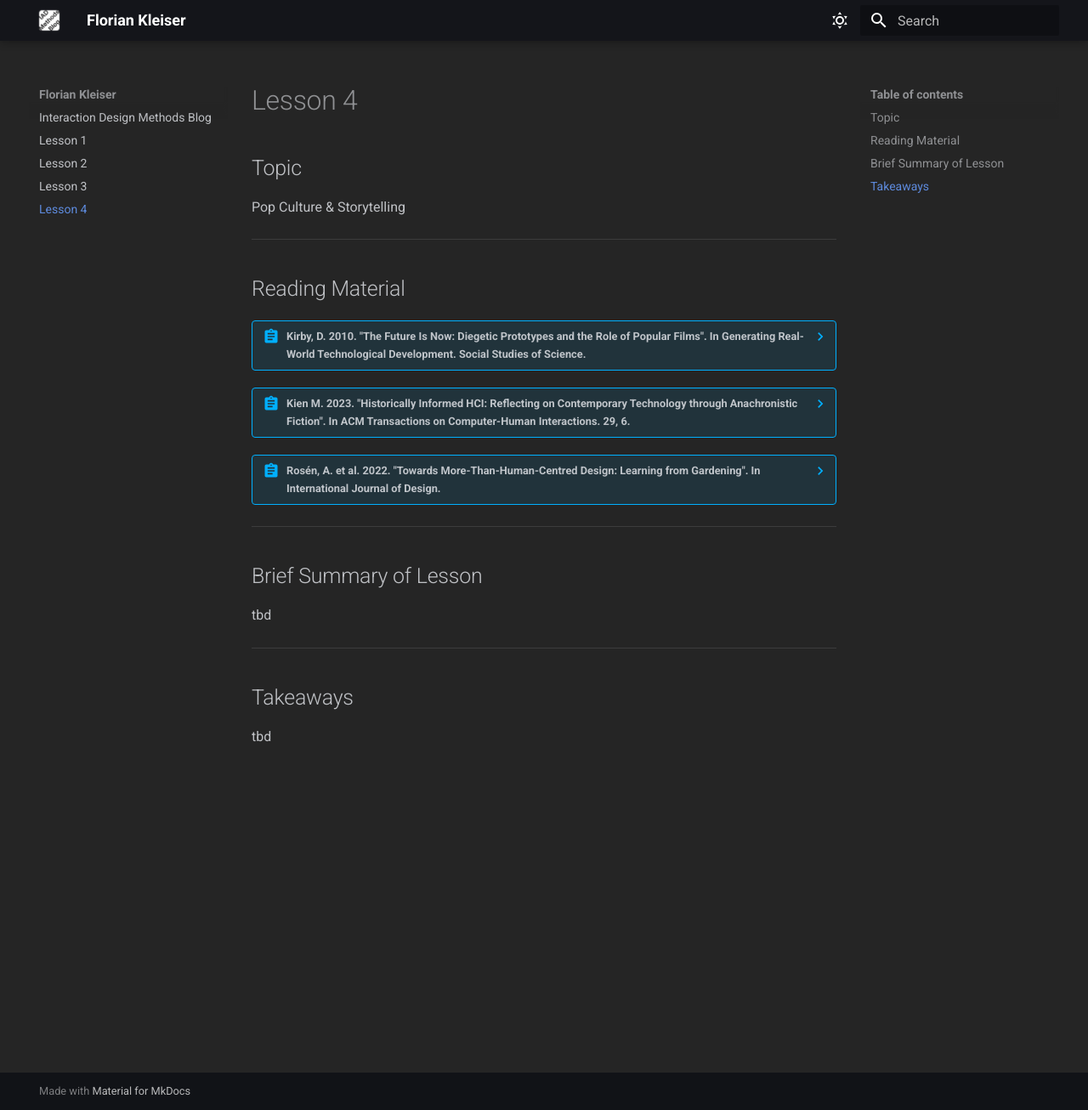
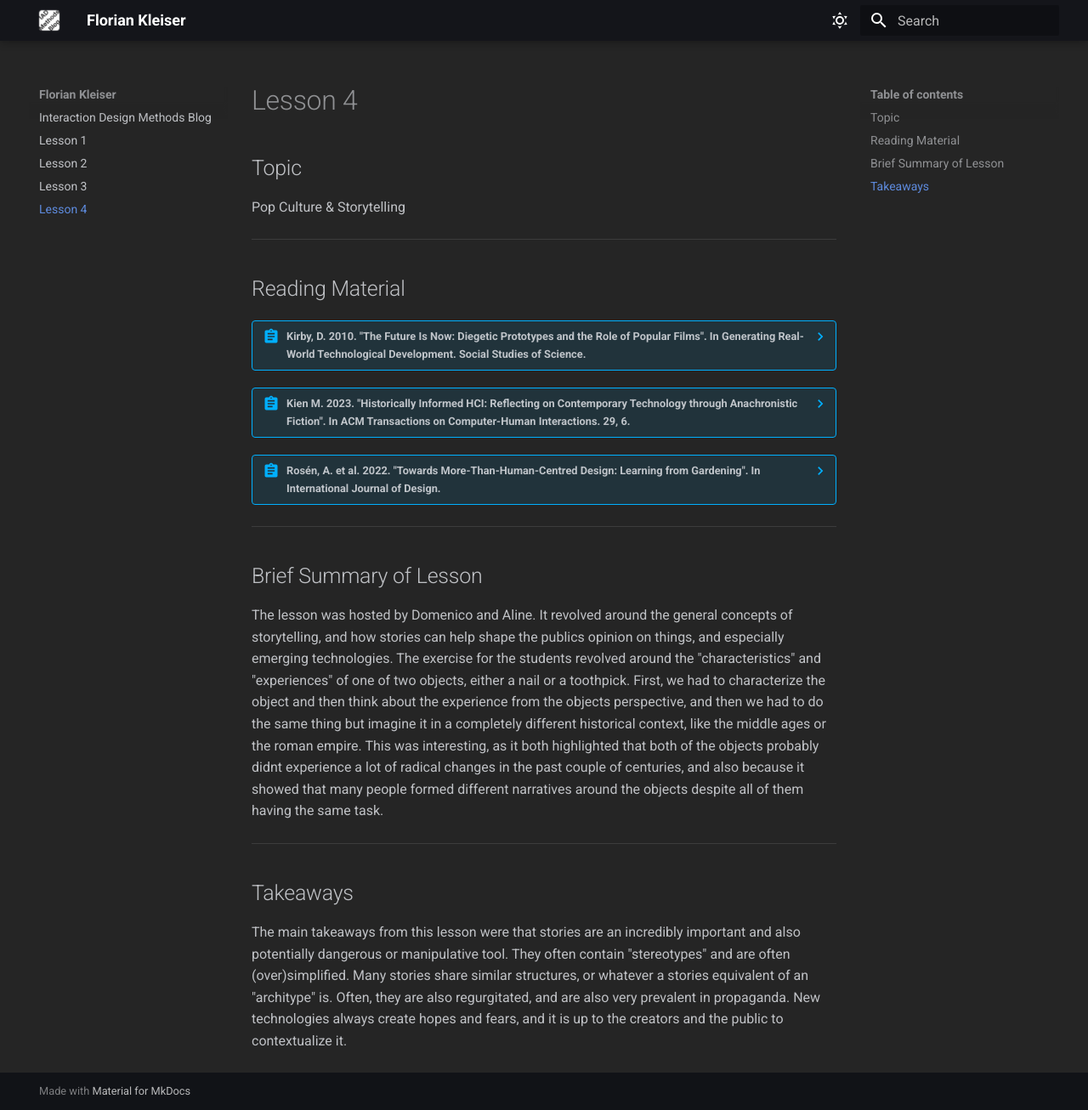
Before and after one commit to flokleiser/IADMethods_Blog, an MkDocs documentation site: the page built from docs/Lesson-4.md, in a window 1280 px wide and 1306 px high. Shown: the whole window at 85% size. Built offline with MkDocs 1.6.1 and Material for MkDocs 9.7.7, drawn with Linux system fonts in a browser that asks for light colours.

Commit message:
updates lesson4

```diff
--- a/docs/Lesson-4.md
+++ b/docs/Lesson-4.md
@@ -92,9 +92,11 @@ ___
 ___
 
 ## Brief Summary of Lesson
-tbd
+
+The lesson was hosted by Domenico and Aline. It revolved around the general concepts of storytelling, and how stories can help shape the publics opinion on things, and especially emerging technologies. The exercise for the students revolved around the "characteristics" and "experiences" of one of two objects, either a nail or a toothpick. First, we had to characterize the object and then think about the experience from the objects perspective, and then we had to do the same thing but imagine it in a completely different historical context, like the middle ages or the roman empire. This was interesting, as it both highlighted that both of the objects probably didnt experience a lot of radical changes in the past couple of centuries, and also because it showed that many people formed different narratives around the objects despite all of them having the same task.
 
 ___
 
 ## Takeaways
-tbd
+
+The main takeaways from this lesson were that stories are an incredibly important and also potentially dangerous or manipulative tool. They often contain "stereotypes" and are often (over)simplified. Many stories share similar structures, or whatever a stories equivalent of an "architype" is. Often, they are also regurgitated, and are also very prevalent in propaganda. New technologies always create hopes and fears, and it is up to the creators and the public to contextualize it.
```
Also changed, not shown: site/Lesson-4/index.html, site/search/search_index.json, 1 other file.
